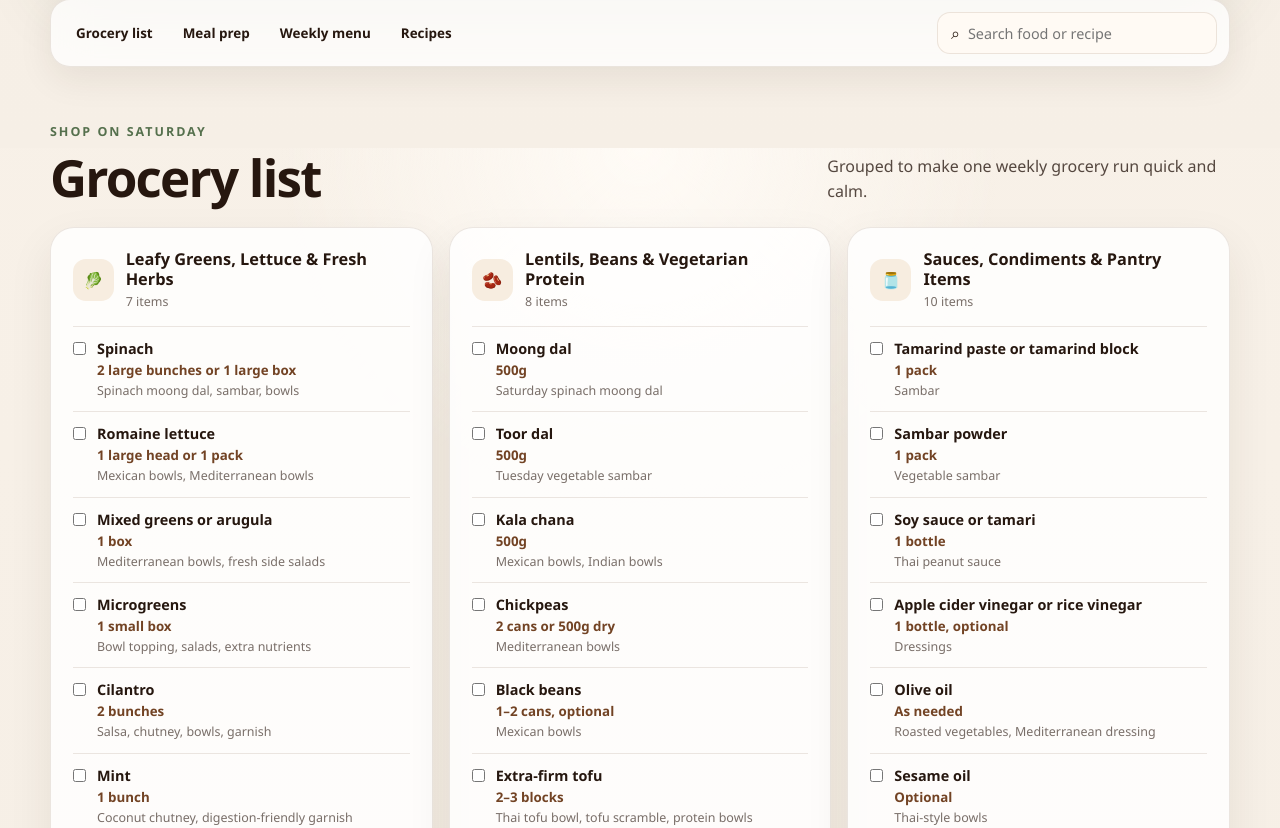
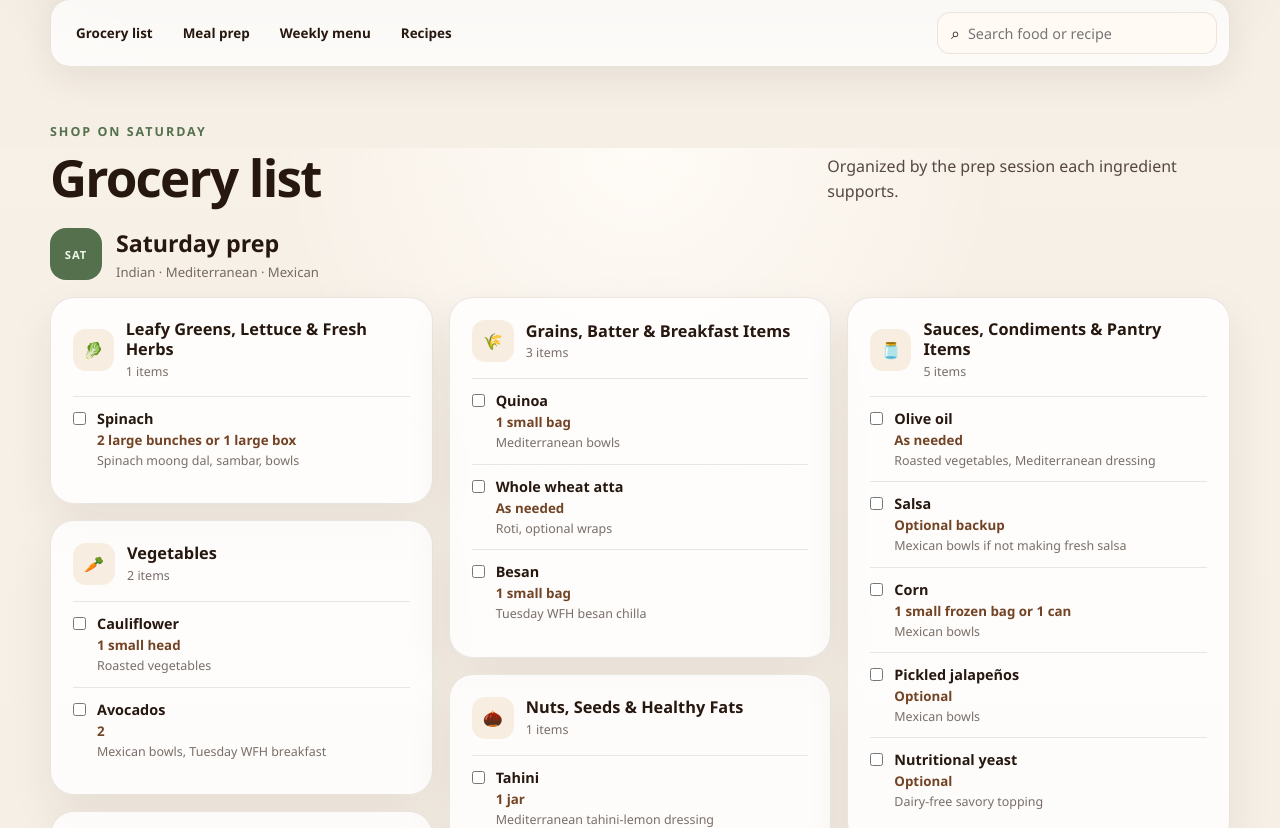
Before and after one commit to jainkhere/fffoods, a Next.js app: page /minsi-weekly-meal-prep-plan in a window 1280 px wide. Shown: the part 652-1480 px from the top of the page. Built offline with nearby package versions, Linux system fonts and the light colour scheme.

Commit message:
Group groceries by prep session

```diff
--- a/src/app/minsi-weekly-meal-prep-plan/meal-prep-plan.tsx
+++ b/src/app/minsi-weekly-meal-prep-plan/meal-prep-plan.tsx
@@ -5,6 +5,7 @@ import data from "../../../data/weekly_meal_prep_seed_data.json";
 import styles from "./page.module.css";
 
 type GroceryItem = { item: string; quantity: string; use: string };
+type AvoidBuyingItem = { item: string; reason: string };
 type PrepOverview = { item: string; quantity: string; used_for: string };
 type PrepDay = { covers: string; theme: string; overview: PrepOverview[]; steps: string[] };
 type Recipe = (typeof data.recipes)[number];
@@ -29,6 +30,31 @@ const groceryIcons: Record<string, string> = {
   "Optional Convenience Items": "⏱️",
   "Avoid Buying": "✋",
 };
+
+const saturdayOnlyItems = new Set([
+  "Spinach", "Cauliflower", "Avocados", "Moong dal", "Kala chana", "Chickpeas",
+  "Black beans", "Quinoa", "Whole wheat atta", "Besan", "Tahini", "Salsa", "Corn",
+  "Pickled jalapeños", "Olive oil", "Nutritional yeast", "Amchur", "Oregano",
+  "Canned chickpeas", "Canned black beans",
+]);
+
+const tuesdayOnlyItems = new Set([
+  "Curry leaves", "Lauki / bottle gourd", "Bhindi / okra", "Green beans",
+  "Pumpkin or butternut squash", "Drumsticks / moringa pods", "Toor dal",
+  "Extra-firm tofu", "Frozen edamame", "Roasted chana dal", "Idli batter",
+  "Natural peanut butter", "Fresh or frozen coconut", "Unsweetened coconut milk",
+  "Tamarind paste or tamarind block", "Sambar powder", "Soy sauce or tamari",
+  "Sesame oil", "Mustard seeds", "Methi seeds", "Chili flakes",
+  "Frozen mixed vegetables", "Store-bought idli batter",
+]);
+
+type PrepBucket = "Saturday prep" | "Tuesday prep" | "Shared staples";
+
+function getPrepBucket(item: string): PrepBucket {
+  if (saturdayOnlyItems.has(item)) return "Saturday prep";
+  if (tuesdayOnlyItems.has(item)) return "Tuesday prep";
+  return "Shared staples";
+}
 
 function slugify(value: string) {
   return value.toLowerCase().replace(/&/g, "and").replace(/[^a-z0-9]+/g, "-").replace(/(^-|-$)/g, "");
@@ -79,15 +105,28 @@ export function MealPrepPlan() {
   const normalizedQuery = query.trim().toLowerCase();
   const recipes = useMemo(() => [...data.recipes].sort((a, b) => a.name.localeCompare(b.name)), []);
 
-  const groceryGroups = useMemo(() => {
-    return Object.entries(data.grocery_list)
+  const grocerySections = useMemo(() => {
+    const buckets: PrepBucket[] = ["Saturday prep", "Tuesday prep", "Shared staples"];
+
+    return buckets.map((bucket) => ({
+      bucket,
+      groups: Object.entries(data.grocery_list)
+        .filter(([group]) => group !== "Avoid Buying")
         .map(([group, items]) => [
           group,
           (items as GroceryItem[]).filter((item) =>
-          !normalizedQuery || `${item.item} ${item.quantity} ${item.use} ${group}`.toLowerCase().includes(normalizedQuery),
+            getPrepBucket(item.item) === bucket &&
+            (!normalizedQuery || `${item.item} ${item.quantity} ${item.use} ${group} ${bucket}`.toLowerCase().includes(normalizedQuery)),
           ),
         ] as const)
-      .filter(([, items]) => items.length > 0);
+        .filter(([, items]) => items.length > 0),
+    })).filter(({ groups }) => groups.length > 0);
+  }, [normalizedQuery]);
+
+  const avoidBuyingItems = useMemo(() => {
+    return (data.grocery_list["Avoid Buying"] as AvoidBuyingItem[]).filter((item) =>
+      !normalizedQuery || `${item.item} ${item.reason} avoid buying`.toLowerCase().includes(normalizedQuery),
+    );
   }, [normalizedQuery]);
 
   const filteredRecipes = useMemo(() => recipes.filter((recipe) =>
@@ -95,11 +134,14 @@ export function MealPrepPlan() {
   ), [normalizedQuery, recipes]);
 
   const uncheckedGroceryGroups = useMemo(() => {
-    return Object.entries(data.grocery_list)
+    const buckets: PrepBucket[] = ["Saturday prep", "Tuesday prep", "Shared staples"];
+
+    return buckets.map((bucket) => ({
+      group: bucket,
+      items: Object.entries(data.grocery_list)
         .filter(([group]) => group !== "Avoid Buying")
-      .map(([group, items]) => ({
-        group,
-        items: (items as GroceryItem[]).filter((item) => !checkedGroceries.has(`${group}::${item.item}`)),
+        .flatMap(([category, items]) => (items as GroceryItem[]).map((item) => ({ ...item, category })))
+        .filter((item) => getPrepBucket(item.item) === bucket && !checkedGroceries.has(`${item.category}::${item.item}`)),
     }))
       .filter(({ items }) => items.length > 0);
   }, [checkedGroceries]);
@@ -210,11 +252,21 @@ export function MealPrepPlan() {
         <section id="groceries" className={styles.section}>
           <div className={styles.sectionHeading}>
             <div><p className={styles.kicker}>Shop on Saturday</p><h2>Grocery list</h2></div>
-            <p>{normalizedQuery ? `${groceryGroups.reduce((sum, [, items]) => sum + items.length, 0)} matching items` : "Grouped to make one weekly grocery run quick and calm."}</p>
+            <p>{normalizedQuery ? `${grocerySections.reduce((sum, section) => sum + section.groups.reduce((groupSum, [, items]) => groupSum + items.length, 0), 0) + avoidBuyingItems.length} matching items` : "Organized by the prep session each ingredient supports."}</p>
           </div>
+          <div className={styles.prepGroceryLists}>
+            {grocerySections.map(({ bucket, groups }) => (
+              <section className={styles.prepGrocerySection} key={bucket}>
+                <header className={styles.prepGroceryHeader}>
+                  <span>{bucket === "Saturday prep" ? "SAT" : bucket === "Tuesday prep" ? "TUE" : "BOTH"}</span>
+                  <div>
+                    <h3>{bucket}</h3>
+                    <p>{bucket === "Saturday prep" ? "Indian · Mediterranean · Mexican" : bucket === "Tuesday prep" ? "South Indian · Thai" : "Used across both prep sessions"}</p>
+                  </div>
+                </header>
                 <div className={styles.groceryGrid}>
-            {groceryGroups.map(([group, items]) => (
-              <article className={`${styles.groceryCard} ${group === "Avoid Buying" ? styles.avoidCard : ""}`} key={group}>
+                  {groups.map(([group, items]) => (
+                    <article className={styles.groceryCard} key={`${bucket}-${group}`}>
                       <header><span>{groceryIcons[group] ?? "•"}</span><div><h3>{group}</h3><p>{items.length} items</p></div></header>
                       <ul>
                         {items.map((item) => (
@@ -233,7 +285,23 @@ export function MealPrepPlan() {
                     </article>
                   ))}
                 </div>
-          {groceryGroups.length === 0 && <p className={styles.empty}>No grocery items match “{query}”.</p>}
+              </section>
+            ))}
+            {avoidBuyingItems.length > 0 && (
+              <section className={styles.prepGrocerySection}>
+                <header className={styles.prepGroceryHeader}>
+                  <span>SKIP</span><div><h3>Avoid buying</h3><p>Dairy, added sugar, maida, and trigger foods</p></div>
+                </header>
+                <div className={styles.groceryGrid}>
+                  <article className={`${styles.groceryCard} ${styles.avoidCard}`}>
+                    <header><span>{groceryIcons["Avoid Buying"]}</span><div><h3>Keep off the list</h3><p>{avoidBuyingItems.length} items</p></div></header>
+                    <ul>{avoidBuyingItems.map((item) => <li key={item.item}><span className={styles.avoidItem}><strong>{item.item}</strong><em>{item.reason}</em></span></li>)}</ul>
+                  </article>
+                </div>
+              </section>
+            )}
+          </div>
+          {grocerySections.length === 0 && avoidBuyingItems.length === 0 && <p className={styles.empty}>No grocery items match “{query}”.</p>}
           <aside className={styles.whatsAppPanel}>
             <div className={styles.whatsAppCopy}>
               <span aria-hidden="true">✓</span>
--- a/src/app/minsi-weekly-meal-prep-plan/page.module.css
+++ b/src/app/minsi-weekly-meal-prep-plan/page.module.css
@@ -22,6 +22,12 @@
 .sectionHeading { margin-bottom: 24px; display: flex; align-items: end; justify-content: space-between; gap: 28px; }
 .sectionHeading h2 { font-size: clamp(2rem,4vw,3.2rem); line-height: 1; letter-spacing: -.035em; }
 .sectionHeading > p { max-width: 44ch; color: var(--text-muted); line-height: 1.55; }
+.prepGroceryLists { display:grid; gap:36px; }
+.prepGrocerySection { min-width:0; }
+.prepGroceryHeader { margin-bottom:16px; display:flex; align-items:center; gap:14px; }
+.prepGroceryHeader > span { width:52px; height:52px; flex:0 0 auto; border-radius:16px; display:grid; place-items:center; color:#eff8e9; background:#55704d; font-size:.7rem; font-weight:900; letter-spacing:.08em; }
+.prepGroceryHeader h3 { font-size:1.45rem; }
+.prepGroceryHeader p { margin-top:4px; color:var(--text-soft); font-size:.82rem; }
 .groceryGrid { columns: 3 320px; column-gap: 16px; }
 .groceryCard { margin-bottom: 16px; padding: 22px; break-inside: avoid; border: 1px solid var(--border); border-radius: 24px; background: var(--surface); box-shadow: var(--shadow-card); }
 .groceryCard header { margin-bottom: 16px; display: flex; gap: 12px; align-items: center; }
@@ -38,6 +44,8 @@
 .groceryCard em { color: var(--text-soft); font-size: .78rem; font-style: normal; line-height: 1.4; }
 .groceryCard input:checked + span { opacity: .42; text-decoration: line-through; }
 .avoidCard { border-color: color-mix(in srgb,#bd5c48 32%,var(--border)); background: color-mix(in srgb,#bd5c48 5%,var(--surface)); }
+.avoidItem { padding:12px 0; display:grid; gap:3px; border-top:1px solid var(--border); }
+.avoidItem em { color:var(--text-soft); font-size:.78rem; font-style:normal; }
 .whatsAppPanel { margin-top:20px; padding:clamp(22px,4vw,36px); border-radius:26px; display:flex; align-items:center; justify-content:space-between; gap:28px; color:#eff8e9; background:#203d2c; box-shadow:0 22px 52px rgba(19,54,35,.2); }
 .whatsAppCopy { display:flex; align-items:flex-start; gap:16px; }
 .whatsAppCopy > span { width:44px; height:44px; flex:0 0 auto; border-radius:50%; display:grid; place-items:center; color:#203d2c; background:#a9dc92; font-size:1.25rem; font-weight:900; }
```
Lines whose indentation alone changed are shown as unchanged.
